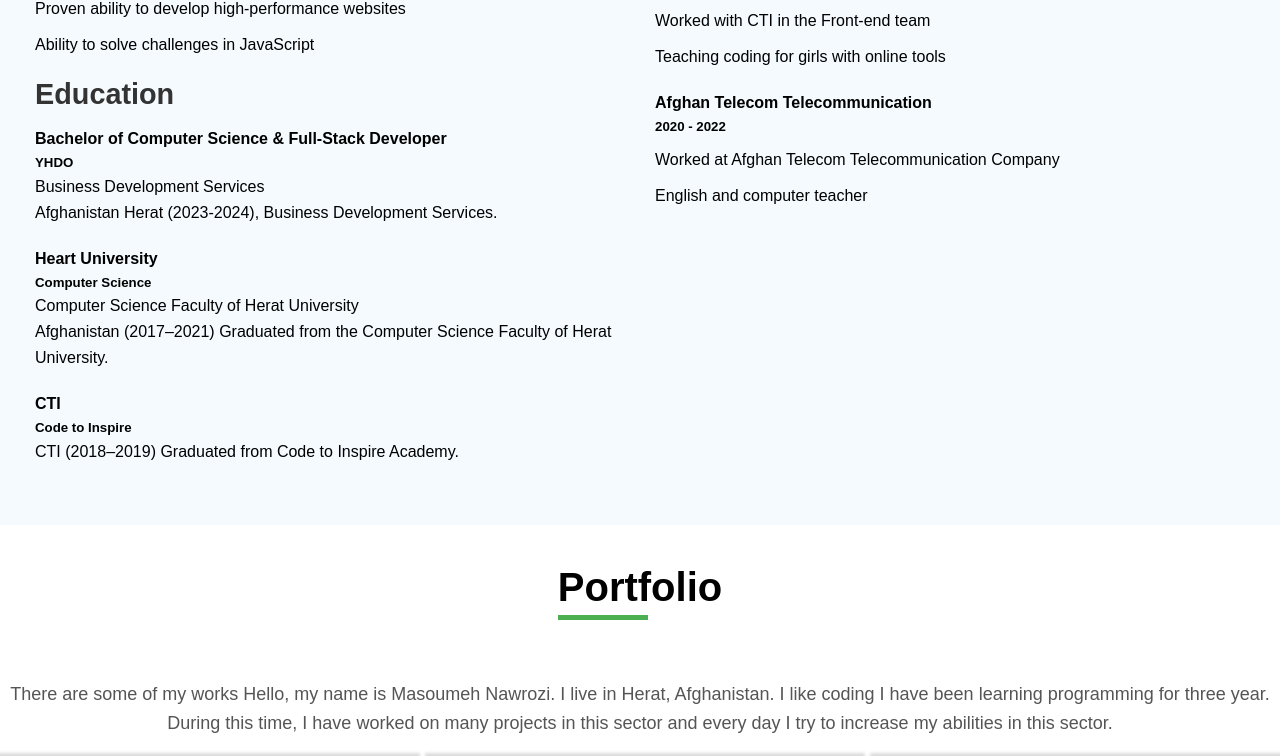
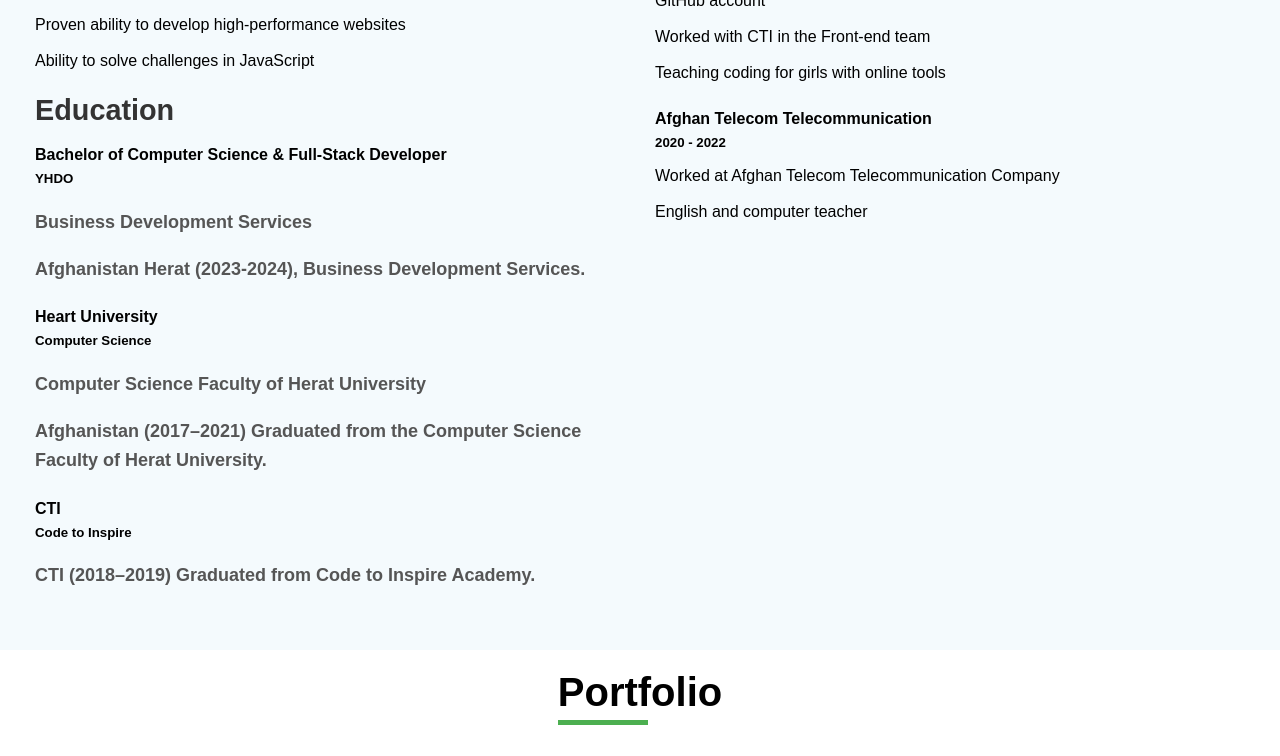
Before and after one commit to MahsumaRezai/power_Profile, a React (Create React App) app: page / in a window 1280 px wide. Shown: the part 2672-3428 px from the top of the page. Built offline with nearby package versions, Linux system fonts and the light colour scheme.

Commit message:
work on the style

```diff
--- a/src/Components/About.module.css
+++ b/src/Components/About.module.css
@@ -93,6 +93,7 @@ a {
     margin-inline-start: 0px;
     margin-inline-end: 0px;
     unicode-bidi: isolate;
+    font-weight: bold
 
 }
 @media screen and (max-width:768px){
--- a/src/Components/Contact.js
+++ b/src/Components/Contact.js
@@ -1,6 +1,7 @@
 import React, { useState } from 'react';
 import './Contact.css';
 import { Fragment } from 'react'
+import Idea from './Idea';
 
 
 const Contact = () => {
@@ -27,6 +28,9 @@ const Contact = () => {
 
     return (
         <Fragment>
+            <Idea/>
+
+
 
 
             <div className="contact-container">
--- /dev/null
+++ b/src/Components/Idea.css
@@ -0,0 +1,24 @@
+.textabout {
+    display: flex;
+    flex-direction: column;
+    justify-content: center;
+    align-items: center;
+    gap:20px ;
+    padding: 10px 30px;
+
+}
+
+
+ p {
+    font-size: 18px;
+    line-height: 1.625;
+    color: #555;
+    display: block;
+    margin-block-start: 1em;
+    margin-block-end: 1em;
+    margin-inline-start: 0px;
+    margin-inline-end: 0px;
+    unicode-bidi: isolate;
+    font-weight: bold;
+
+ }
--- a/src/Components/information.js
+++ b/src/Components/Idea.js
@@ -1,12 +1,13 @@
 import { Title } from "./Title";
-import {Fragment} from 'react'
+import { Fragment } from 'react';
+import './Idea.css'
 
-export const information = () => {
+const Idea = () => {
     return (
         <Fragment>
-            <Title title="Fell Free to Get in Touch!" />
-            <div>
-                <p>
+            <Title title="Contact Me" />
+            <div className="textabout">
+                <p className="para">
                     I`m here to assist you with any inquiries , project, discussions or collaboration opportunities.Let`s work together to create innovative
                     solutions and achieve your goals. Your massage is very important for me and I look forward to connecting with you to discuss how we can significant
                     impact together. Reach out and let`s embark on this journey of excellence.
@@ -19,3 +20,4 @@ export const information = () => {
 
     )
 }
+export default Idea;
--- a/src/Components/Project.js
+++ b/src/Components/Project.js
@@ -8,9 +8,9 @@ export const Project = (props) => {
         <Fragment>
             <div className="cardwarrper">
                 <Title title="Portfolio" />
-                <p>There are some of my works
+                <p>There are some of my works and another my works ara in my Github account
 
-Hello, my name is Masoumeh Nawrozi. I live in Herat, Afghanistan. I like coding I have been learning programming for three year. During this time, I have worked on many projects in this sector and every day I try to increase my abilities in this sector.
+
 
                 </p>
                 <div>
--- a/src/Components/Title.module.css
+++ b/src/Components/Title.module.css
@@ -4,7 +4,7 @@
     justify-content: center;
     align-items: center;
     gap:20px ;
-    padding: 20px;
+    padding: 10px;
 
 }
 .textabout h1 {
```
